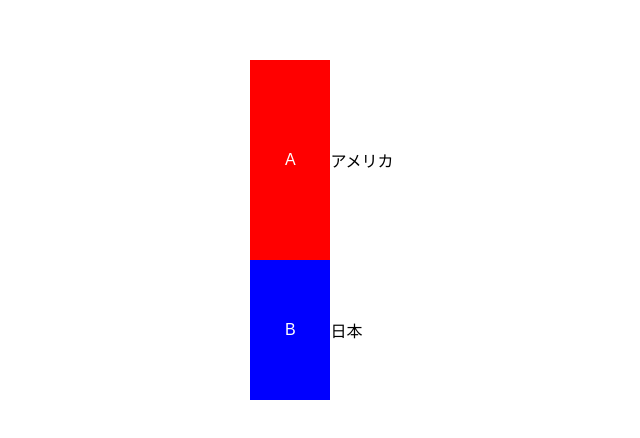
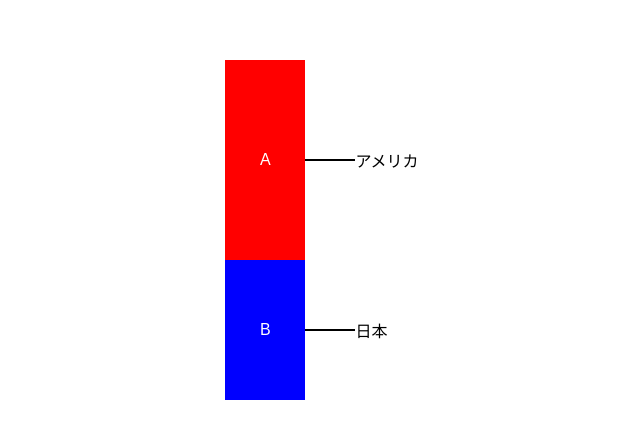
Before and after one commit to minaph/IAMAS2026-web-learn, a website: page web_homework_fixed.html in a window 1280 px wide. Shown: the part 170-608 px from the top of the page, without its empty margins (318-958 px from the left). Drawn offline with Linux system fonts and the light colour scheme.

Commit message:
web_homework_fixed.html

```diff
--- a/web_homework.html
+++ b/web_homework_fixed.html
@@ -40,6 +40,15 @@
             background-color: blue;
         }
 
+        .hr-container {
+            width: 50px;
+        }
+
+        hr {
+            border: none;
+            border-top: 2px solid black;
+        }
+
         .country {
             margin-left: 10px;
             font-size: 14px;
@@ -54,13 +63,13 @@
 
     <div class="chart-row">
         <div class="bar bar-a">A</div>
-
+        <div class="hr-container"><hr></div>
         <div class="label">アメリカ</div>
     </div>
 
     <div class="chart-row">
         <div class="bar bar-b">B</div>
-
+        <div class="hr-container"><hr></div>
         <div class="label">日本</div>
     </div>
 
```
